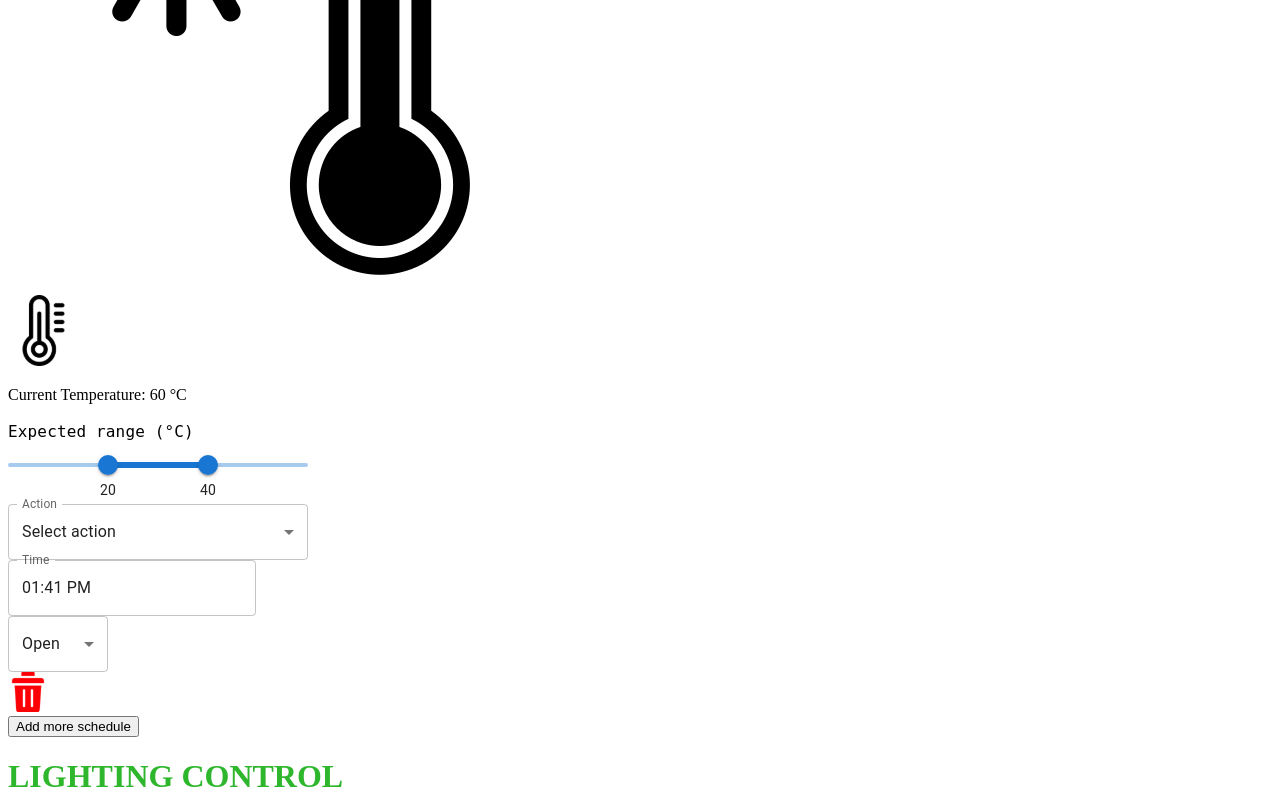
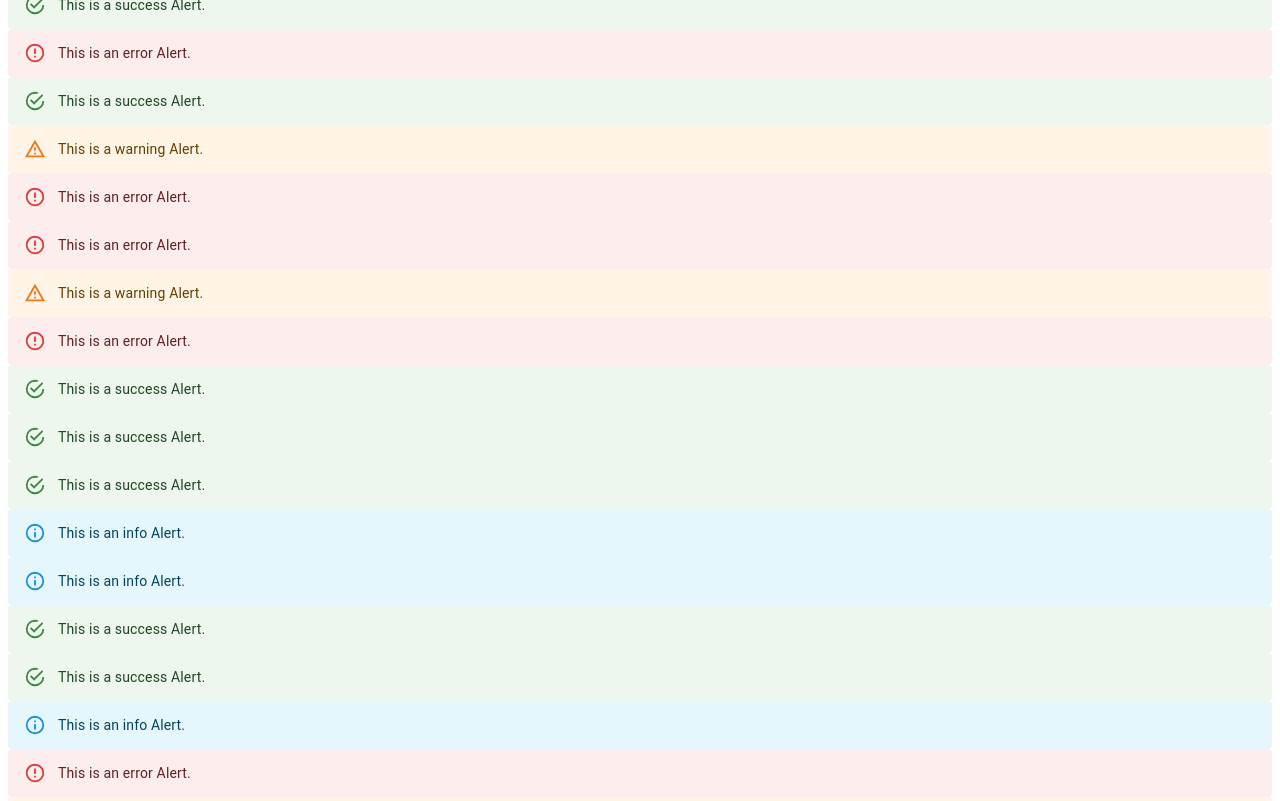
Before and after one commit to HK242-DADN-GreenSense/GreenSense-FE, a React (Vite) app: page / in a window 1280 px wide. Shown: the part 1300-2101 px from the top of the page. Built offline with nearby package versions, Linux system fonts and the light colour scheme; the HTML template or start-up script is replaced by a standard one.

Commit message:
feat: add Notification
fix: css for some component in Statistics

```diff
--- a/src/App.jsx
+++ b/src/App.jsx
@@ -10,6 +10,7 @@ import ManualSwitch from "./components/ManualSwitch";
 import IrrigationControl from "./components/IrrigationControl";
 import LightingControl from "./components/LightingControl";
 import TemperatureControl from "./components/TemperatureControl";
+
 function App() {
     return (
         <>
@@ -17,9 +18,9 @@ function App() {
             <TemperatureCard />
             <LightCard />
             <Calendar /> */}
-            <IrrigationControl />
+            {/* <IrrigationControl />
             <TemperatureControl />
-            <LightingControl />
+            <LightingControl /> */}
             <Statistics />
         </>
     );
--- a/src/components/Calendar.jsx
+++ b/src/components/Calendar.jsx
@@ -1,19 +1,20 @@
 import React, { useState } from "react";
+import dayjs from "dayjs";
+
 import { LocalizationProvider } from "@mui/x-date-pickers/LocalizationProvider";
 import { AdapterDayjs } from "@mui/x-date-pickers/AdapterDayjs";
 import { DateCalendar } from "@mui/x-date-pickers/DateCalendar";
-import dayjs from "dayjs";
 
 const Calendar = () => {
     const [value, setValue] = useState(dayjs(new Date()));
     return (
-        <div className="shadow-md">
+        <div className="shadow-md row-span-5">
             <LocalizationProvider dateAdapter={AdapterDayjs}>
                 <DateCalendar
-                    defaultValue={value}
+                    value={value}
                     onChange={(value) => {
                         setValue(value);
-                        console.log(value.$d);
+                        // console.log(value.$d);
                     }}
                     sx={{ backgroundColor: "#fff" }}
                     slotProps={{
--- a/src/components/Card.jsx
+++ b/src/components/Card.jsx
@@ -1,4 +1,5 @@
 import React from "react";
+
 import { LineChart } from "@mui/x-charts/LineChart";
 
 const Card = ({ xAxis, yAxis, latest, chartInfo }) => {
@@ -9,7 +10,7 @@ const Card = ({ xAxis, yAxis, latest, chartInfo }) => {
     };
 
     return (
-        <div className="p-4 sm:p-6 md:p-8 bg-white rounded-lg shadow-md m-2">
+        <div className="p-4 sm:p-6 md:p-8 bg-white rounded-lg shadow-md m-2 row-span-2">
             {/* Header Section */}
             <div className="flex justify-between items-center mb-4">
                 <h2 className="text-base sm:text-lg md:text-xl font-semibold text-gray-800">
--- /dev/null
+++ b/src/components/Notification.jsx
@@ -0,0 +1,31 @@
+import Alert from "@mui/material/Alert";
+
+const Notification = () => {
+    const notifications = [
+        { message: "This is a success Alert.", type: "success" },
+        { message: "This is an info Alert.", type: "info" },
+        { message: "This is a warning Alert.", type: "warning" },
+        { message: "This is an error Alert.", type: "error" },
+    ];
+
+    const numbers = Math.floor(Math.random() * 100 + 1);
+    const arr = [];
+    for (let i = 0; i < numbers; i++) {
+        arr.push(
+            notifications[Math.floor(Math.random() * notifications.length)]
+        );
+    }
+    return (
+        <div className="col-span-2 overflow-auto row-span-7 p-2">
+            {arr.map((notification, index) => (
+                <div className="p-1">
+                    <Alert severity={notification.type}>
+                        {notification.message}
+                    </Alert>
+                </div>
+            ))}
+        </div>
+    );
+};
+
+export default Notification;
--- a/src/components/Statistics.jsx
+++ b/src/components/Statistics.jsx
@@ -1,23 +1,26 @@
-import React from "react";
+import React, { useState } from "react";
+import dayjs from "dayjs";
 
 import SoilMoistureCard from "./SoilMoistureCard";
 import TemperatureCard from "./TemperatureCard";
 import LightCard from "./LightCard";
 import Calendar from "./Calendar";
+import Notification from "./Notification";
 
 const Statistics = () => {
+    const [selectedDate, setSelectedDate] = useState(dayjs(new Date()));
     return (
-        <div className="h-[90vh] w-[80vw] p-4 grid grid-cols-1 md:grid-cols-8 gap-4">
+        <div className="h-[90vh] w-[80vw] p-4 grid grid-cols-1 md:grid-cols-8 grid-rows-6 gap-4">
             {/* Charts Container */}
-            <div className="md:col-span-6 grid grid-cols-1 gap-4 bg-gray-100 p-4">
+            <div className="md:col-span-6 row-span-6 grid grid-cols-1 grid-rows-6 gap-4 bg-gray-100 p-4">
                 <SoilMoistureCard />
                 <TemperatureCard />
                 <LightCard />
             </div>
             {/* Calendar */}
-            <div className="col-span-2 bg-white shadow-md">
+            <div className="col-span-2 row-span-6 grid grid-cols-1 grid-rows-12 shadow-md">
                 <Calendar />
-                {/* <Notification /> */}
+                <Notification />
             </div>
         </div>
     );
```
